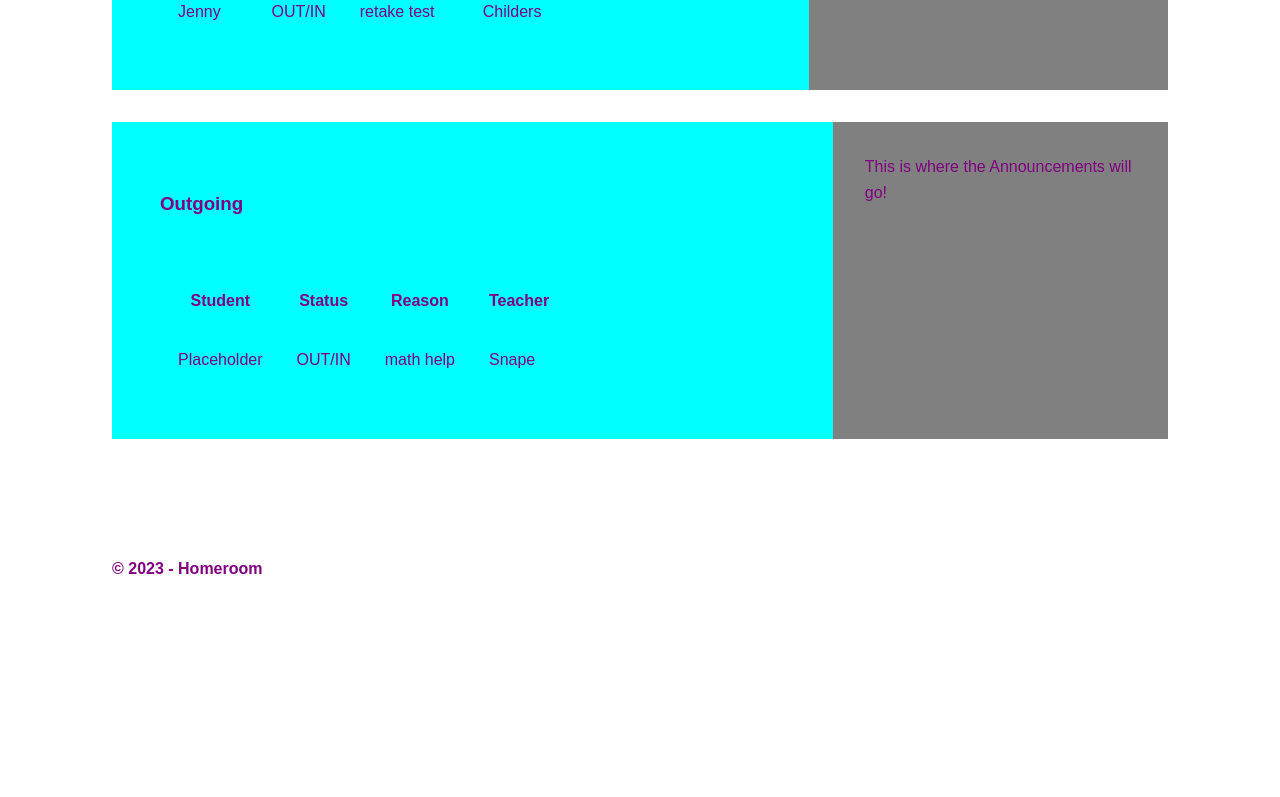
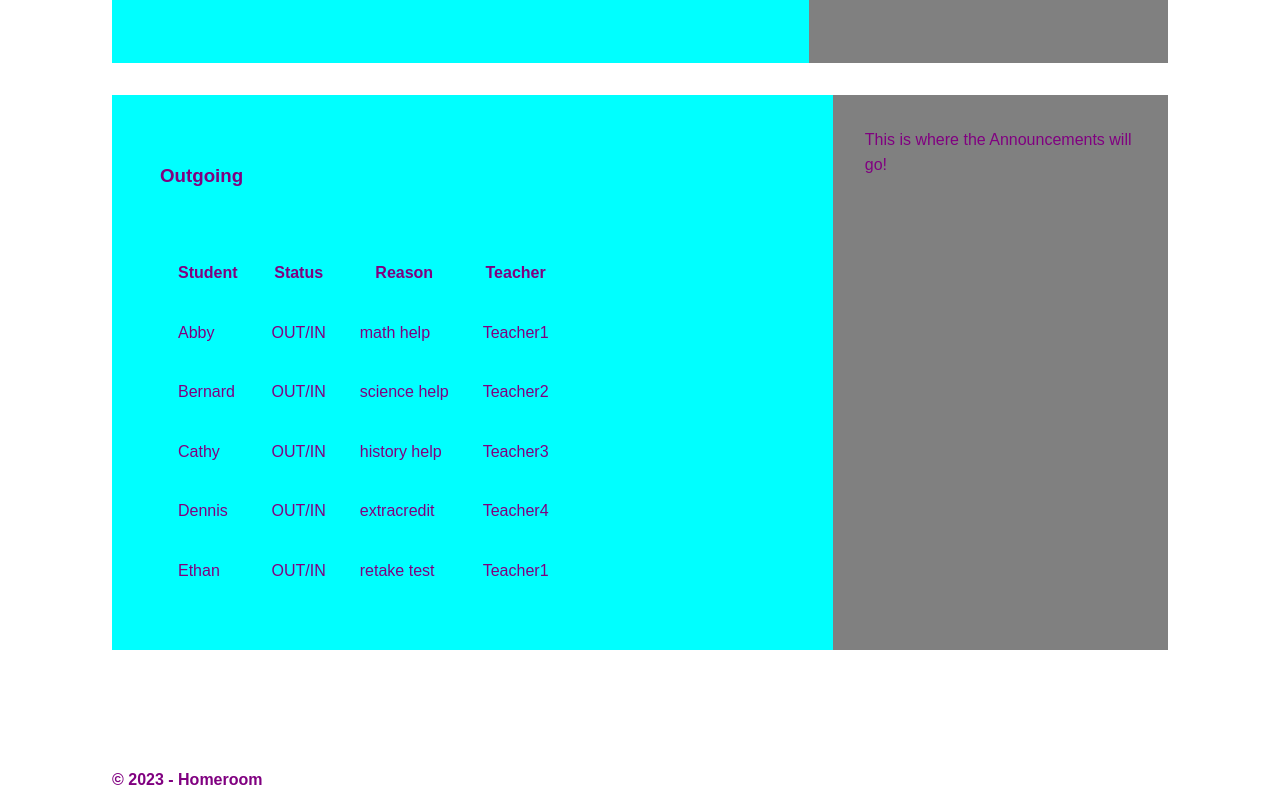
Before and after one commit to AWinterCoding/Project_Home_Room, a React (Create React App) app in the folder client/: page / in a window 1280 px wide. Shown: the part 1083-1880 px from the top of the page. Before the commit the page ends 1798 px from the top, so only its background shows below. Built offline with nearby package versions, Linux system fonts and the light colour scheme.

Commit message:
same but outgoing table

```diff
--- a/client/src/components/Incoming.jsx
+++ b/client/src/components/Incoming.jsx
@@ -25,10 +25,10 @@ export default function Incoming() {
             </tr>
           </thead>
           <tbody>
-             {/* React allows and encourages you to write JSX in the components themselves  */}
-//             {/* So this is where we are appending students into the incoming table */}
-//             {/* This needs to be changed to pull in actual students requested for today's date */}
-//             {/* This can be done once we have some student seeds linked to teachers */}
+        {/* React allows and encourages you to write JSX in the components themselves  */}
+         {/* So this is where we are appending students into the incoming table */}
+          {/* This needs to be changed to pull in actual students requested for today's date */}
+          {/* This can be done once we have some student seeds linked to teachers */}
             {incomingStudents.map((student, index) => (
               <tr key={index}>
                 <td>{student.name}</td>
--- a/client/src/components/Outgoing.jsx
+++ b/client/src/components/Outgoing.jsx
@@ -1,13 +1,20 @@
-import React from 'react'
-import '../styles/Outgoing.css'
+import React from 'react';
+import '../styles/Outgoing.css';
+
+// this is just testing whether  the JS in the function below is working
+const outgoingStudents = [
+  { name: 'Abby', status: 'OUT/IN', reason: 'math help', teacher: 'Teacher1' },
+  { name: 'Bernard', status: 'OUT/IN', reason: 'science help', teacher: 'Teacher2' },
+  { name: 'Cathy', status: 'OUT/IN', reason: 'history help', teacher: 'Teacher3' },
+  { name: 'Dennis', status: 'OUT/IN', reason: 'extracredit', teacher: 'Teacher4'},
+  {name: 'Ethan', status: 'OUT/IN', reason: 'retake test', teacher: 'Teacher1'}
+]
 
 export default function Outgoing() {
   return (
     <>
       <div className="Outgoing">
-
         <h3 className="Outgoing">Outgoing</h3>
-
         <table className="Outgoing">
           <thead>
             <tr>
@@ -18,22 +25,98 @@ export default function Outgoing() {
             </tr>
           </thead>
           <tbody>
-      <tr>
-          <td>Placeholder</td>
-          <td>OUT/IN</td>
-          <td>math help</td>
-          <td>Snape</td>
+        {/* React allows and encourages you to write JSX in the components themselves  */}
+         {/* So this is where we are appending students into the incoming table */}
+          {/* This needs to be changed to pull in actual students requested for today's date */}
+          {/* This can be done once we have some student seeds linked to teachers */}
+            {outgoingStudents.map((student, index) => (
+              <tr key={index}>
+                <td>{student.name}</td>
+                <td>{student.status}</td>
+                <td>{student.reason}</td>
+                <td>{student.teacher}</td>
               </tr>
+            ))}
           </tbody>
         </table>
+      </div>
+    </>
+  );
+}
+
+// export default function Incoming() {
+//   return (
+//     <>
+//       <div className="Incoming">
+//         <h3 className="Incoming">Incoming</h3>
+//         <table className="Incoming">
+//           <thead>
+//             <tr>
+//               <th>Student</th>
+//               <th>Status</th>
+//               <th>Reason</th>
+//               <th>Teacher</th>
+//             </tr>
+//           </thead>
+//           <tbody>
+//             {/* React allows and encourages you to write JSX in the components themselves  */}
+//             {/* So this is where we are appending students into the incoming table */}
+//             {/* This needs to be changed to pull in actual students requested for today's date */}
+//             {/* This can be done once we have some student seeds linked to teachers */}
+//             {incomingStudents.map((student, index) => (
+//               <tr key={index}>
+//                 <td>{student}</td>
+//                 <td></td>
+//                 <td>math help</td>
+//                 <td>Snape</td>
+//               </tr>
+//             ))}
+//           </tbody>
+//         </table>
+//       </div>
+//     </>
+//   );
+// }
+
+
+
+// import React from 'react'
+// import '../styles/Incoming.css'
+// const incomingStudents = [Shelly, Marcus, Michael, Russell, Jenny, Jack];
+// export default function Incoming() {
+//   return (
+//     <>
+//     <div className="Incoming">
+
+//     <h3 className="Incoming">Incoming</h3>
+
+// <table className="Incoming">
+//   <thead>
+//     <tr>
+//     <th>Student</th>
+//       <th>Status</th>
+//       <th>Reason</th>
+//       <th>Teacher</th>
+//     </tr>
+
+//   </thead>
+//   <tbody>
+//       <tr>
+//           <td>Placeholder</td>
+//           <td>OUT/IN</td>
+//           <td>math help</td>
+//           <td>Snape</td>
+//       </tr>
+//   </tbody>
+// </table>
 
 
 
 
-    </div>
+//     </div>
 
 
-    </>
+//     </>
 
-  )
-}
+//   )
+// }
```
Lines whose indentation alone changed are shown as unchanged.
